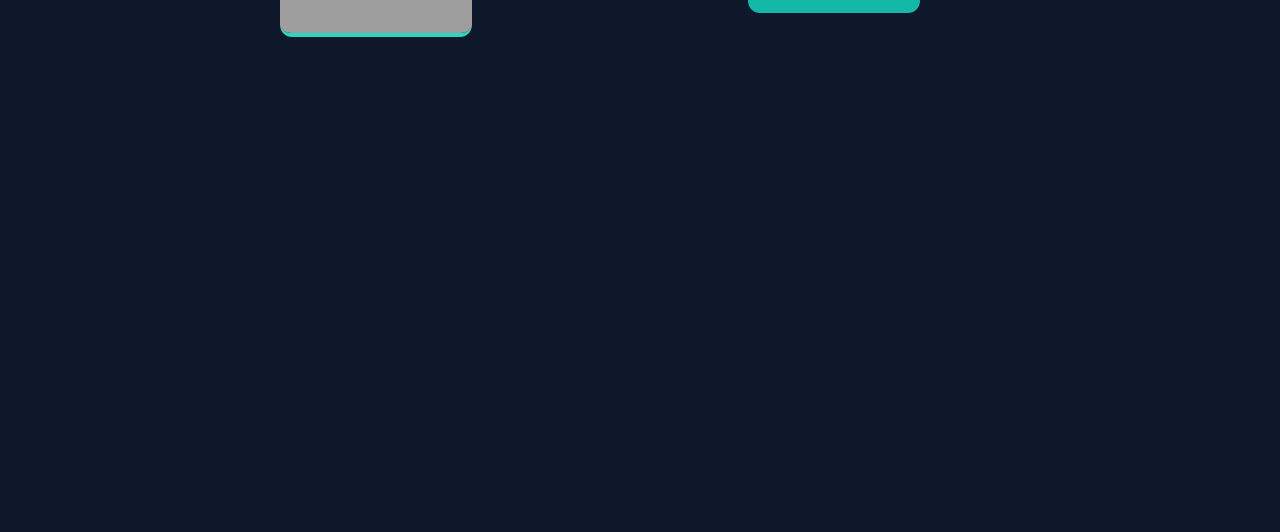
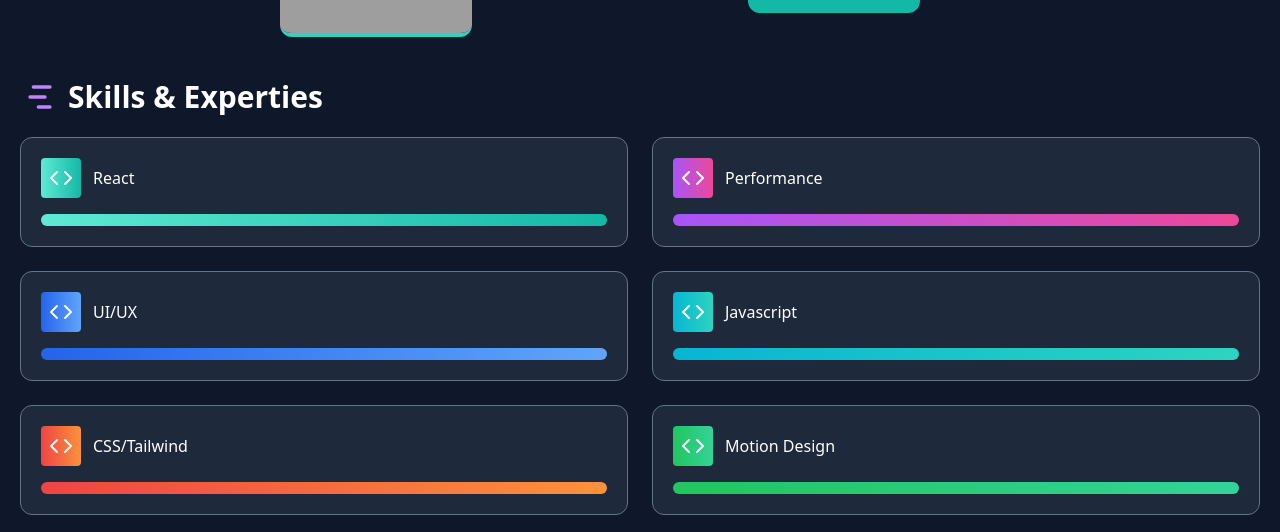
Before and after one commit to sensei-webdev/test, a React (Vite) app: page / in a window 1280 px wide. Shown: the part 303-835 px from the top of the page. Before the commit the page ends 800 px from the top, so only its background shows below. Built offline with nearby package versions, Linux system fonts and the light colour scheme; grey boxes are pictures that could not be loaded.

Commit message:
Added skills section

```diff
--- a/src/App.jsx
+++ b/src/App.jsx
@@ -1,10 +1,12 @@
 import React from "react";
 import ProfileHeader from "./components/ProfileHeader";
+import SkillsSection from "./components/SkillsSection"
 
 const App = () => {
   return (
     <main className="flex flex-col mt-[2rem] gap-5 bg-slate-900 text-white">
       <ProfileHeader />
+      <SkillsSection />
     </main>
   );
 };
--- a/src/components/ProfileHeader.jsx
+++ b/src/components/ProfileHeader.jsx
@@ -28,13 +28,13 @@
             View Projects
           </a>
           <span className="flex items-centers gap-4">
-            <a href="#" >
+            <a href="https://github.com/sensei-ux" >
               <Github  className="w-8 h-8"/>
             </a>
             <a href="#">
               <Instagram  className="w-8 h-8"/>
             </a>
-            <a href="#">
+            <a href="mailto:contact.sensei.ux@gmail.com">
               <Mail  className="w-8 h-8"/>
             </a>
           </span>
--- a/src/components/SkillsSection.jsx
+++ b/src/components/SkillsSection.jsx
@@ -0,0 +1,66 @@
+import React from 'react'
+import {
+  LayoutIcon,
+  CodeIcon,
+  PaintbrushIcon,
+  FramerIcon,
+  GanttChartIcon,
+  BarChartIcon,
+} from 'lucide-react'
+
+const SkillsSection = () => {
+  return (
+    <main>
+      <h1 className='flex items-center gap-2 text-3xl font-semibold my-5'>
+        <span><GanttChartIcon className='w-10 h-10 text-purple-400' /></span>
+        Skills & Experties
+      </h1>
+      <section className='grid grid-cols-1 gap-6 md:grid-cols-2'>
+        <div className="border rounded-xl border-slate-500 p-5 bg-slate-800 backdrop-blur-sm">
+          <span className='flex gap-3 items-center mb-4'>
+            <CodeIcon className='bg-gradient-to-r from-teal-300 to-teal-500 w-10 h-10 p-2 rounded' />
+            React
+          </span>
+          <div className="w-full h-3 bg-gradient-to-r from-teal-300 to-teal-500 rounded-full"></div>
+        </div>
+        <div className="border rounded-xl border-slate-500 p-5 bg-slate-800 backdrop-blur-sm">
+          <span className='flex gap-3 items-center mb-4'>
+            <CodeIcon className='bg-gradient-to-r from-purple-500 to-pink-500 w-10 h-10 p-2 rounded' />
+            Performance
+          </span>
+          <div className="w-full h-3 bg-gradient-to-r from-purple-500 to-pink-500 rounded-full"></div>
+        </div>
+        <div className="border rounded-xl border-slate-500 p-5 bg-slate-800 backdrop-blur-sm">
+          <span className='flex gap-3 items-center mb-4'>
+            <CodeIcon className='bg-gradient-to-r from-blue-600 to-blue-400 w-10 h-10 p-2 rounded' />
+            UI/UX
+          </span>
+          <div className="w-full h-3 bg-gradient-to-r from-blue-600 to-blue-400 rounded-full"></div>
+        </div>
+        <div className="border rounded-xl border-slate-500 p-5 bg-slate-800 backdrop-blur-sm">
+          <span className='flex gap-3 items-center mb-4'>
+            <CodeIcon className='bg-gradient-to-r from-cyan-500 to-teal-400 w-10 h-10 p-2 rounded' />
+            Javascript
+          </span>
+          <div className="w-full h-3 bg-gradient-to-r from-cyan-500 to-teal-400 rounded-full"></div>
+        </div>
+        <div className="border rounded-xl border-slate-500 p-5 bg-slate-800 backdrop-blur-sm">
+          <span className='flex gap-3 items-center mb-4'>
+            <CodeIcon className='bg-gradient-to-r from-red-500 to-orange-400 w-10 h-10 p-2 rounded' />
+            CSS/Tailwind
+          </span>
+          <div className="w-full h-3 bg-gradient-to-r from-red-500 to-orange-400 rounded-full"></div>
+        </div>
+        <div className="border rounded-xl border-slate-500 p-5 bg-slate-800 backdrop-blur-sm">
+          <span className='flex gap-3 items-center mb-4'>
+            <CodeIcon className='bg-gradient-to-r from-green-500 to-emerald-400 w-10 h-10 p-2 rounded' />
+            Motion Design
+          </span>
+          <div className="w-full h-3 bg-gradient-to-r from-green-500 to-emerald-400 rounded-full"></div>
+        </div>
+      </section>
+    </main>
+  )
+}
+
+export default SkillsSection
```
